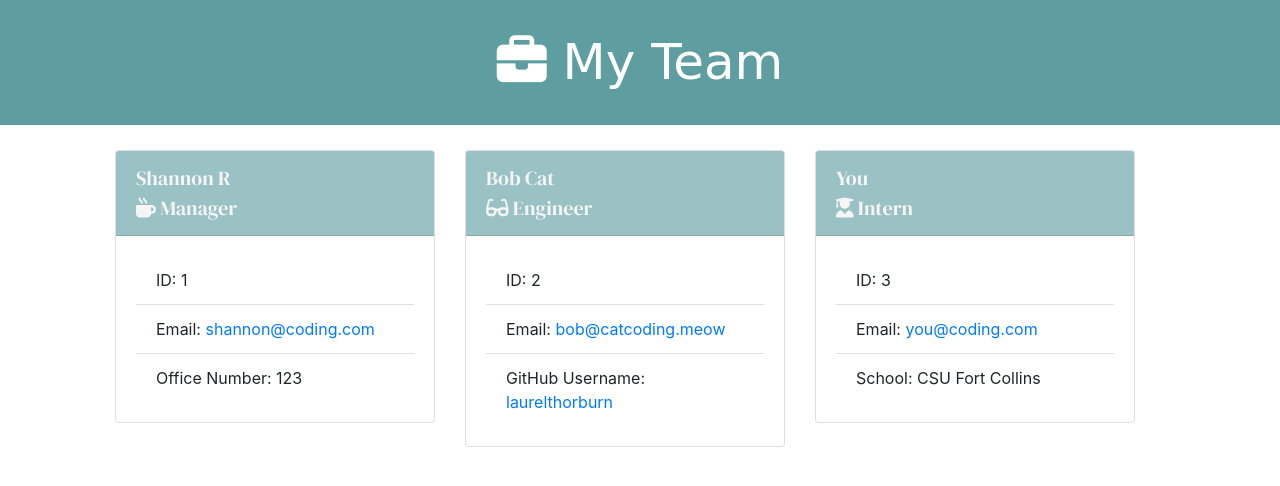
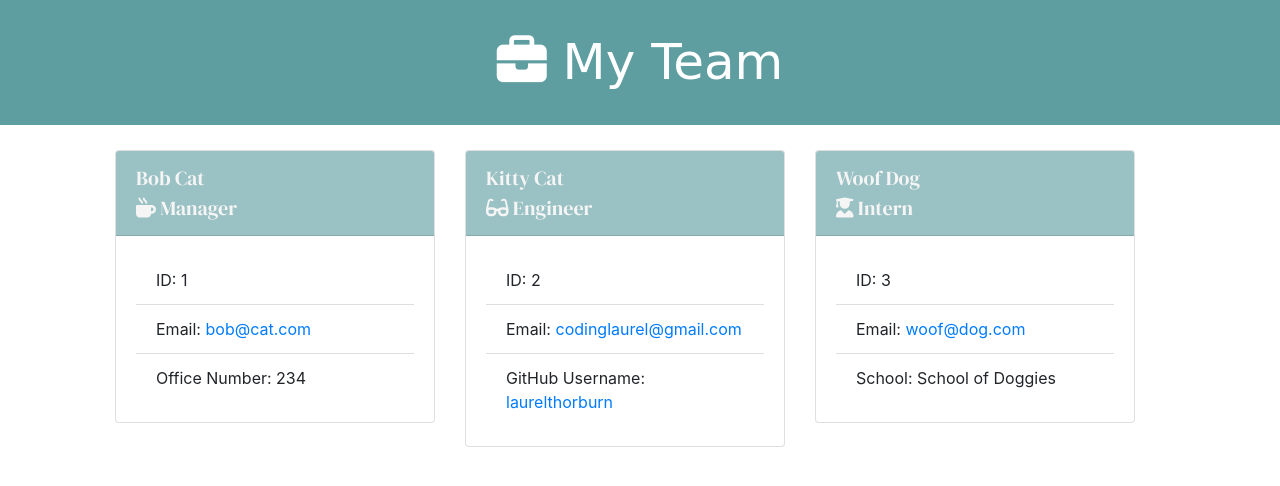
Before and after one commit to laurelthorburn/Team-Profile-Generator, a website: page dist/index.html in a window 1280 px wide. Drawn offline with nearby package versions, Linux system fonts and the light colour scheme; a web font is replaced by a local one.

```diff
--- a/dist/index.html
+++ b/dist/index.html
@@ -21,37 +21,37 @@
  <div class="col mb-4">
     <div class="card">
       <div class="card-header">
-            Shannon R <br>
+            Bob Cat <br>
 <i class="fas fa-mug-hot"></i> Manager
       </div>
             <div class="card-body">
               <ul class="list-group list-group-flush">
                 <li class="list-group-item">ID: 1</li>
-                <li class="list-group-item">Email:<a href = "mailto: shannon@coding.com"> shannon@coding.com</a></li>
-<li class="list-group-item">Office Number: 123</li>
+                <li class="list-group-item">Email:<a href = "mailto: bob@cat.com"> bob@cat.com</a></li>
+<li class="list-group-item">Office Number: 234</li>
 </ul></div></div></div>
  <div class="col mb-4">
     <div class="card">
       <div class="card-header">
-            Bob Cat <br>
+            Kitty Cat <br>
 <i class="fas fa-glasses"></i> Engineer
       </div>
             <div class="card-body">
               <ul class="list-group list-group-flush">
                 <li class="list-group-item">ID: 2</li>
-                <li class="list-group-item">Email:<a href = "mailto: bob@catcoding.meow"> bob@catcoding.meow</a></li>
+                <li class="list-group-item">Email:<a href = "mailto: codinglaurel@gmail.com"> codinglaurel@gmail.com</a></li>
 <li class="list-group-item">GitHub Username: <a href="https://github.com/laurelthorburn" target="_blank">laurelthorburn</a></li>
 </ul></div></div></div>
  <div class="col mb-4">
     <div class="card">
       <div class="card-header">
-            You <br>
+            Woof Dog <br>
 <i class="fas fa-user-graduate"></i> Intern
       </div>
             <div class="card-body">
               <ul class="list-group list-group-flush">
                 <li class="list-group-item">ID: 3</li>
-                <li class="list-group-item">Email:<a href = "mailto: you@coding.com"> you@coding.com</a></li>
-<li class="list-group-item">School: CSU Fort Collins</li>
+                <li class="list-group-item">Email:<a href = "mailto: woof@dog.com"> woof@dog.com</a></li>
+<li class="list-group-item">School: School of Doggies</li>
 </ul></div></div></div>
 </div></body></html>
```
Also changed, not shown: README.md, dist/Assets/Images/screenshot3.png (added).
